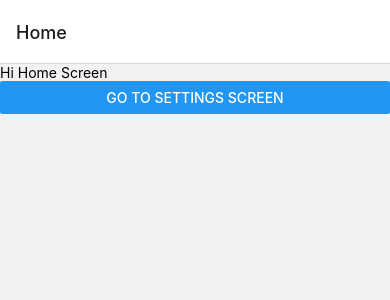
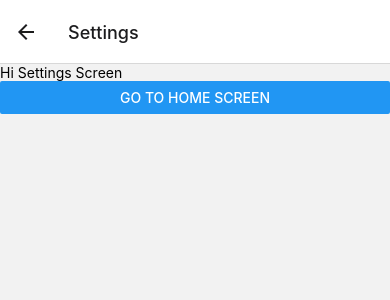
Before and after one commit to mehmetenfa/basic-chate-app, a React Native app: screen / in a window 390 px wide. Both pictures are taken after a click on the button "GO TO SETTINGS SCREEN". Shown: the top 300 px of the page. Built offline with nearby package versions, Linux system fonts and the light colour scheme.

Commit message:
add other button

```diff
--- a/App.js
+++ b/App.js
@@ -8,15 +8,24 @@ const Home = ({navigation}) => {
   return (
     <SafeAreaView>
       <Text>Hi Home Screen</Text>
-      <Button title='Go to Settings Screen' />
+      <Button title='Go to Settings Screen'
+      onPress={() => {
+        navigation.push("Settings")
+      }}
+      />
     </SafeAreaView>
   )
 }
 
-const Settings = () => {
+const Settings = ({navigation}) => {
   return (
     <SafeAreaView>
       <Text>Hi Settings Screen</Text>
+      <Button title='Go to Home Screen'
+      onPress={() => {
+        navigation.push("Home")
+      }}
+      />
     </SafeAreaView>
   )
 }
```
